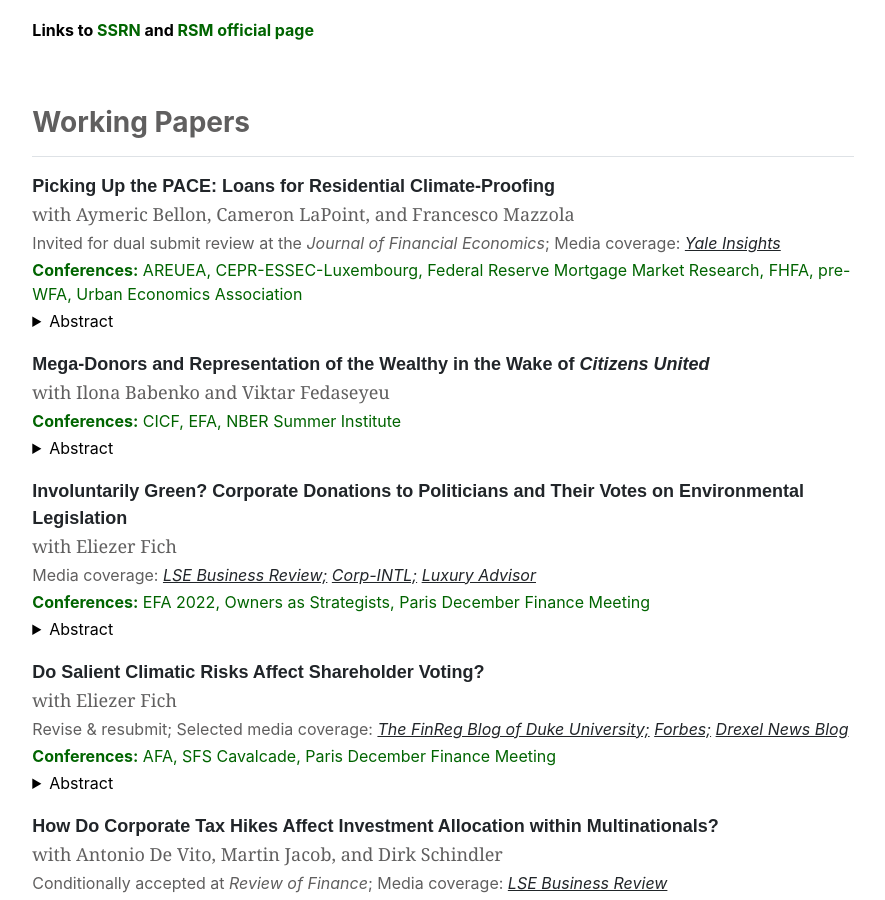
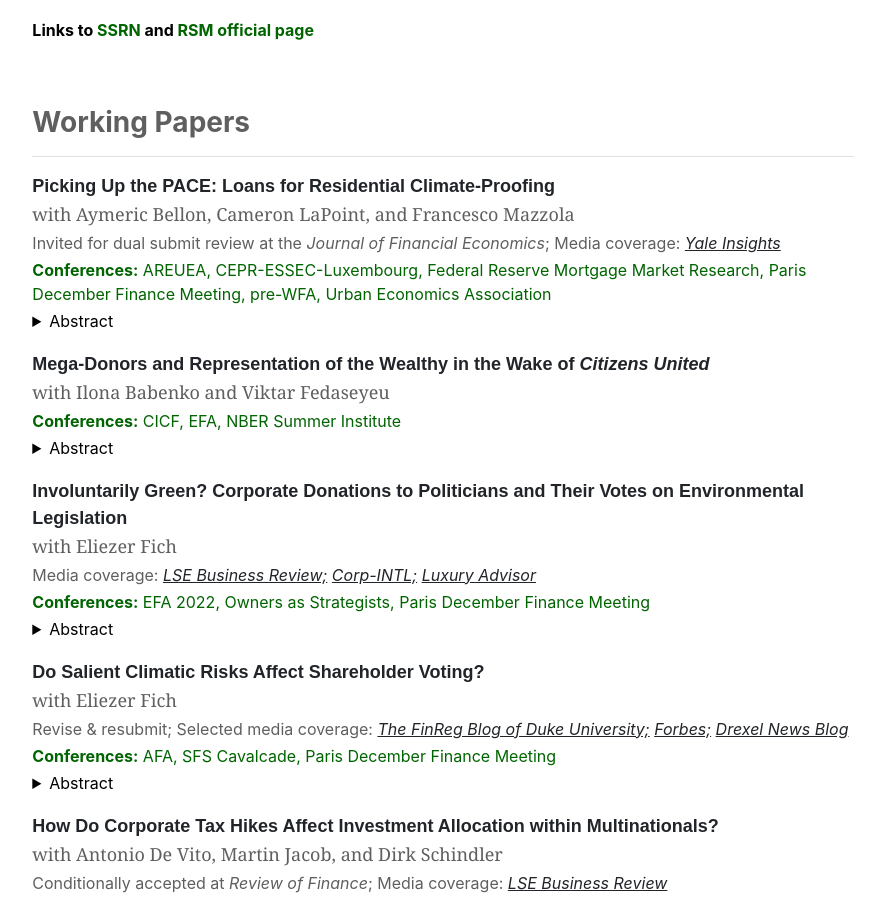
Before and after one commit to guosongxu/guosongxu.github.io, a Jekyll site: the page built from index.md, in a window 1280 px wide and 900 px high, scrolled down 446 px. Shown: the whole window, without its empty margins (197-1082 px from the left). Built offline with Jekyll 4.4.1, drawn with Linux system fonts in a browser that asks for light colours.

Commit message:
Update home.html

```diff
--- a/_layouts/home.html
+++ b/_layouts/home.html
@@ -18,7 +18,7 @@ layout: default
     <p style="font-family:arial, 'MS Sans Serif', arial;font-size:18px;margin-bottom:1px"><a rel="noreferrer noopener" aria-label=" (opens in a new tab)" href="https://papers.ssrn.com/sol3/papers.cfm?abstract_id=4800611" target="_blank" style="text-decoration:none;"><strong>Picking Up the PACE: Loans for Residential Climate-Proofing</strong></a></p>
     <p style="font-family:georgia;font-size:18px;margin-bottom:3px;color:#605F5F">with Aymeric Bellon, Cameron LaPoint, and Francesco Mazzola</p>
     <p style="font-size:16px;margin-bottom:3px;color:#605F5F">Invited for dual submit review at the <em>Journal of Financial Economics</em>; Media coverage:&nbsp;<em><a rel="noreferrer noopener" href="https://insights.som.yale.edu/insights/loan-program-can-help-close-the-green-building-gap" target="_blank">Yale Insights</a></em> </p>
-    <p style="font-size:16px;margin-bottom:3px;color:#006400"><strong>Conferences:</strong> AREUEA, CEPR-ESSEC-Luxembourg, Federal Reserve Mortgage Market Research, FHFA, pre-WFA, Urban Economics Association</p>
+    <p style="font-size:16px;margin-bottom:3px;color:#006400"><strong>Conferences:</strong> AREUEA, CEPR-ESSEC-Luxembourg, Federal Reserve Mortgage Market Research, Paris December Finance Meeting, pre-WFA, Urban Economics Association</p>
     <details>
       <summary>Abstract</summary>
       <p>
```
